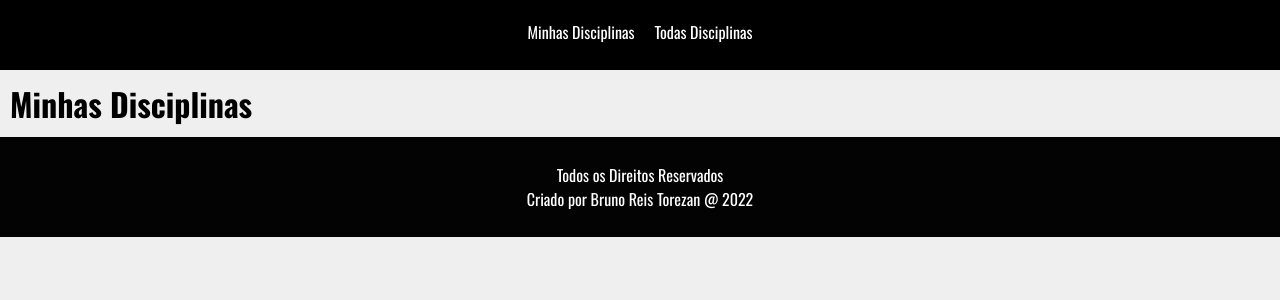
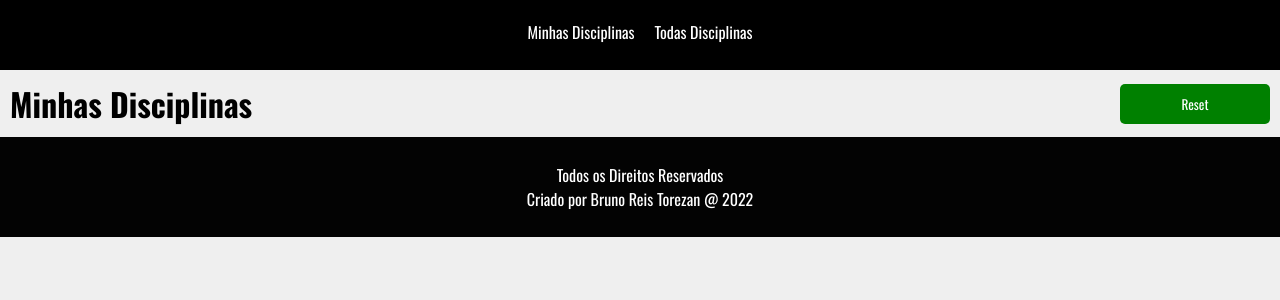
Before and after one commit to btorezan/vtm-disciplinas, a React (Create React App) app: page / in a window 1280 px wide. Shown: the top 300 px of the page. Built offline with nearby package versions, Linux system fonts and the light colour scheme.

Commit message:
Finalização de persistencia local

```diff
--- a/package.json
+++ b/package.json
@@ -10,6 +10,7 @@
     "react-dom": "^17.0.2",
     "react-router-dom": "^6.2.1",
     "react-scripts": "5.0.0",
+    "surge": "^0.23.1",
     "web-vitals": "^2.1.4"
   },
   "scripts": {
--- a/src/App.js
+++ b/src/App.js
@@ -4,7 +4,7 @@ import NavigationBar from './components/NavigationBar';
 import {BrowserRouter as Router, Routes, Route} from 'react-router-dom';
 import Home from './components/Pages/Home';
 import Disciplinas from './components/Pages/Disciplinas';
-import {useState} from 'react';
+import {useEffect, useState} from 'react';
 
 function App() {
 
@@ -55,14 +55,15 @@ const todosPoderes =  [
     },
   ];
 
-const [meusPoderes, setMeusPoderes] = useState([])
-
+const [meusPoderes, setMeusPoderes] = useState(JSON.parse(localStorage.getItem("poderes")) || [])
 
 function adicionarPoder(novoPoder){
   let arr = meusPoderes;
   let contador = 0;
+  console.log(arr)
 
-  if(meusPoderes.length > 0){
+
+  if(meusPoderes !== null){
      meusPoderes.map((poder, key) => {if(novoPoder.id === poder.id){contador ++; }})
      if(contador === 0){
       arr.push(novoPoder)
@@ -75,14 +76,25 @@ function adicionarPoder(novoPoder){
     arr.push(novoPoder)
     alert("Poder " + novoPoder.poder+ " adicionado com sucesso")
   }
+
+
+
+  localStorage.setItem("poderes", JSON.stringify(arr));
+  console.log("Adicionado")
   setMeusPoderes(arr);
 }
 
 function removerPoder(poder){
+  let arr = meusPoderes.filter(p => p.id !== poder.id)
+  localStorage.setItem("poderes", JSON.stringify(arr));
+  setMeusPoderes(arr);
+}
 
-  setMeusPoderes(meusPoderes.filter(p => p.id !== poder.id));
-
-}
+useEffect(()=>{
+  let arr = JSON.parse(localStorage.getItem("poderes"));
+  console.log(arr)
+  setMeusPoderes(arr)
+},[]);
 
 return (
     <div className="App">
--- a/src/components/Pages/Home.js
+++ b/src/components/Pages/Home.js
@@ -10,9 +10,17 @@ function Home({poderes, botaoAdicionar, botaoRemover, removerPoder}){
         removerPoder(poder);
     }
 
+    function reset(){
+        localStorage.clear();
+    }
+
+
     return (
         <div className={styles.conteiner}>
+            <div className={styles.header}>
             <h1>Minhas Disciplinas</h1>
+            <button className={styles.salvar} onClick={reset}>Reset</button>
+            </div>
             {poderes && (<CardList poderes={meusPoderes}  botaoAdicionar = {botaoAdicionar} botaoRemover = {botaoRemover} handleRemoverPoder ={handleRemoverPoder}/>)}
         </div>
     )
--- a/src/components/Pages/Home.module.css
+++ b/src/components/Pages/Home.module.css
@@ -1,3 +1,18 @@
 .conteiner{
     padding:10px;
 }
+
+.header{
+    display:flex;
+    justify-content: space-between;
+    align-items: center;
+}
+
+.salvar{
+    background-color: green;
+    color:#fff;
+    border:none;
+    width: 150px;
+    border-radius: 5px;
+    cursor:pointer;
+    padding: 10px;}
```
Also changed, not shown: 1 other file (tests, documents, lock files or other folders).
